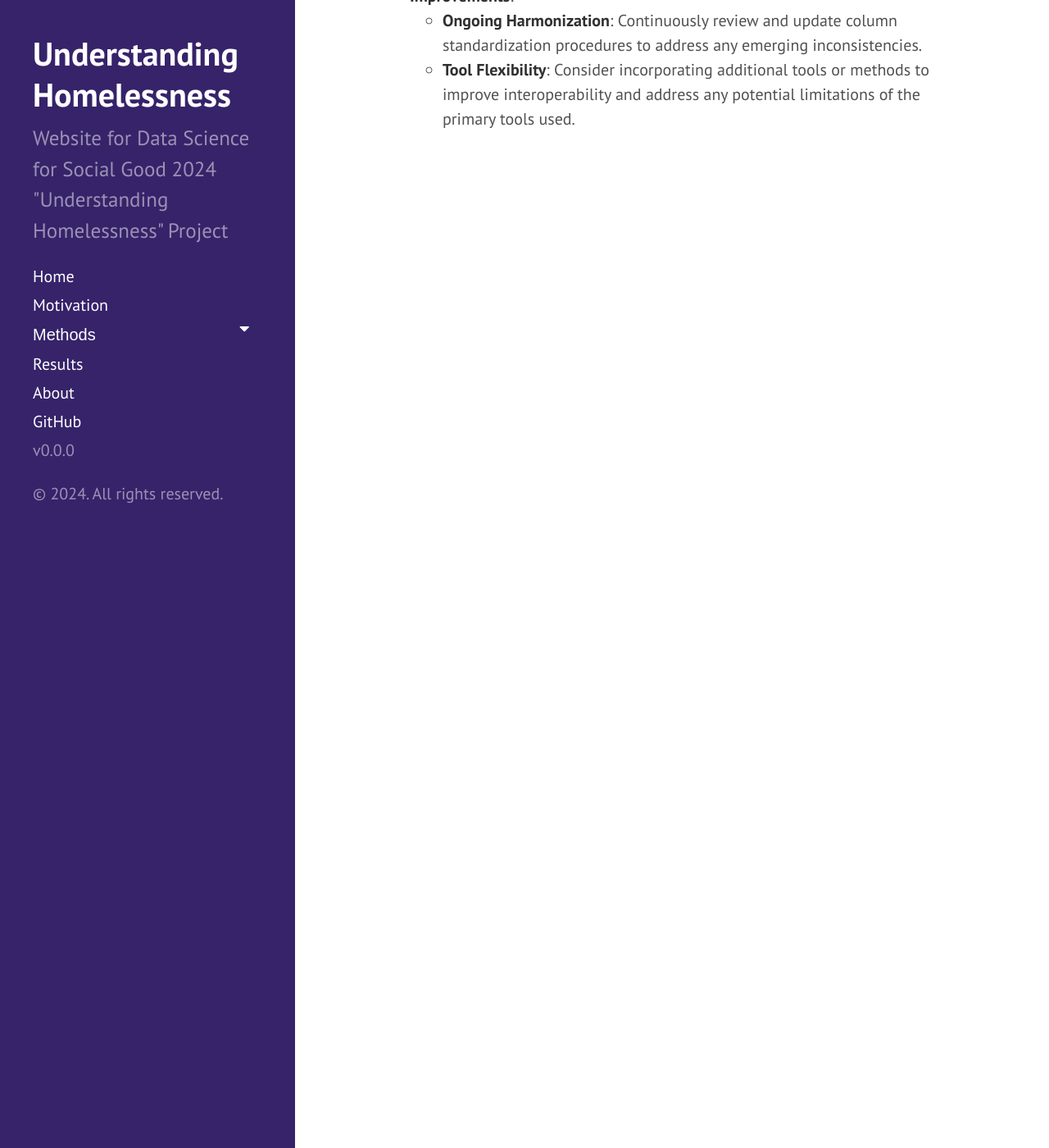
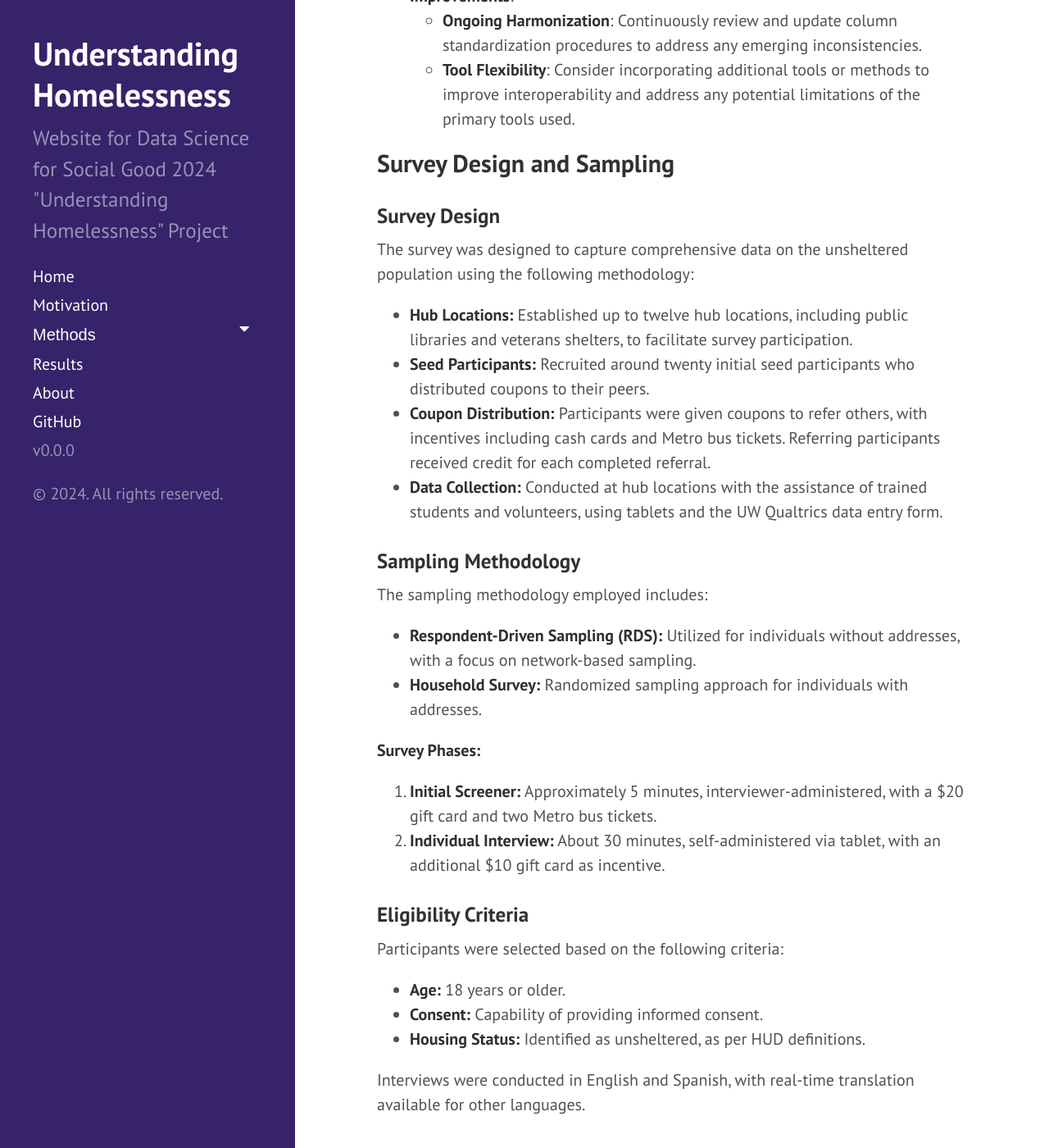
Before and after one commit to uwescience/DSSG2024_Understanding_Homelessness, a Jekyll site: the page built from method1.md, in a window 1280 px wide and 1400 px high, scrolled down 2321 px. Shown: the whole window at 82% size. Built offline with Jekyll 4.4.1, drawn with Linux system fonts in a browser that asks for light colours.

Commit message:
Update method1.md

```diff
--- a/method1.md
+++ b/method1.md
@@ -66,3 +66,36 @@ The workflow was divided into several steps:
 - **Improvements**:
   - **Ongoing Harmonization**: Continuously review and update column standardization procedures to address any emerging inconsistencies.
   - **Tool Flexibility**: Consider incorporating additional tools or methods to improve interoperability and address any potential limitations of the primary tools used.
+
+## Survey Design and Sampling
+
+### Survey Design
+
+The survey was designed to capture comprehensive data on the unsheltered population using the following methodology:
+
+- **Hub Locations:** Established up to twelve hub locations, including public libraries and veterans shelters, to facilitate survey participation.
+- **Seed Participants:** Recruited around twenty initial seed participants who distributed coupons to their peers.
+- **Coupon Distribution:** Participants were given coupons to refer others, with incentives including cash cards and Metro bus tickets. Referring participants received credit for each completed referral.
+- **Data Collection:** Conducted at hub locations with the assistance of trained students and volunteers, using tablets and the UW Qualtrics data entry form.
+
+### Sampling Methodology
+
+The sampling methodology employed includes:
+
+- **Respondent-Driven Sampling (RDS):** Utilized for individuals without addresses, with a focus on network-based sampling.
+- **Household Survey:** Randomized sampling approach for individuals with addresses.
+
+**Survey Phases:**
+
+1. **Initial Screener:** Approximately 5 minutes, interviewer-administered, with a $20 gift card and two Metro bus tickets.
+2. **Individual Interview:** About 30 minutes, self-administered via tablet, with an additional $10 gift card as incentive.
+
+### Eligibility Criteria
+
+Participants were selected based on the following criteria:
+
+- **Age:** 18 years or older.
+- **Consent:** Capability of providing informed consent.
+- **Housing Status:** Identified as unsheltered, as per HUD definitions.
+
+Interviews were conducted in English and Spanish, with real-time translation available for other languages.
```
